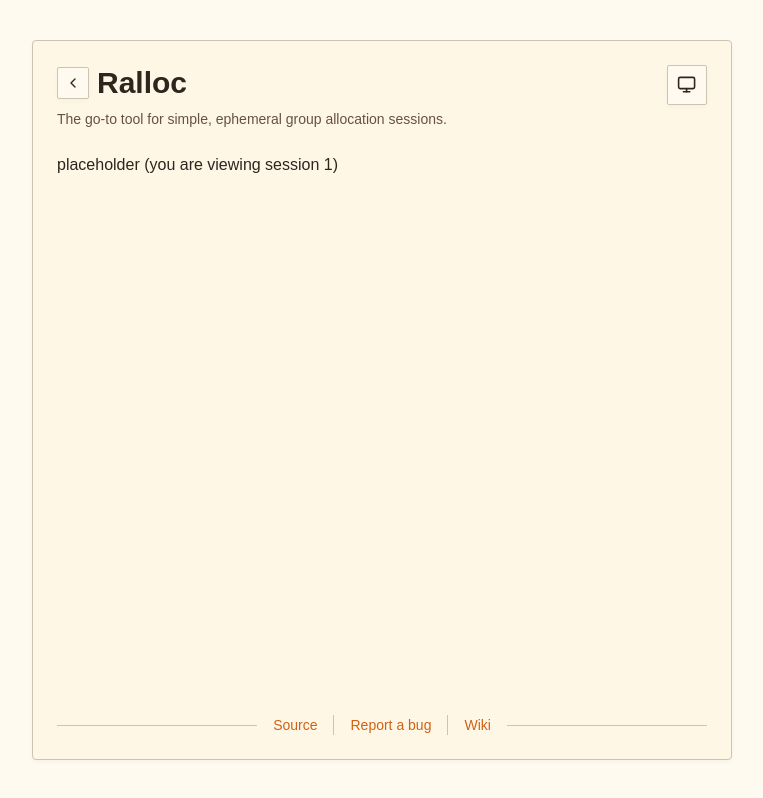
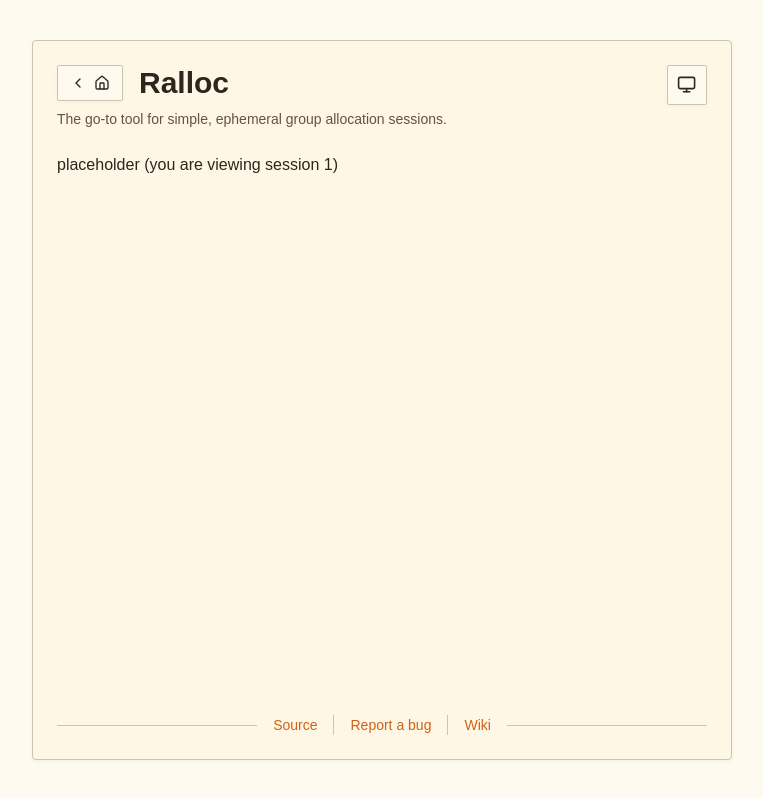
Before and after one commit to tomasvana10/ralloc, a Next.js app: page /s/1 in a window 1280 px wide. Shown: the whole page, without its empty margins (258-1021 px from the left). Built offline with nearby package versions, Linux system fonts and the light colour scheme; no server answers; the database is empty.

Commit message:
update returnTo href to / for /s/[code] and improve BasePage returnTo visualisation

```diff
--- a/src/app/s/[code]/page.tsx
+++ b/src/app/s/[code]/page.tsx
@@ -29,7 +29,7 @@ export default async function GroupSessionPage({ params }: Props) {
   if (!(await doesGroupSessionExist(code))) notFound();
 
   return (
-    <BasePage returnTo="/sessions">
+    <BasePage returnTo="/">
       <p>placeholder (you are viewing session {code})</p>
     </BasePage>
   );
--- a/src/components/base-page.tsx
+++ b/src/components/base-page.tsx
@@ -1,4 +1,4 @@
-import { ChevronLeftIcon } from "lucide-react";
+import { ChevronLeftIcon, HomeIcon, type LucideIcon } from "lucide-react";
 import Link from "next/link";
 import { auth } from "@/auth";
 import { Footer } from "./footer";
@@ -15,6 +15,10 @@ import {
 } from "./ui/card";
 import { Toaster } from "./ui/sonner";
 
+const returnToIcons: Record<string, LucideIcon> = {
+  "/": HomeIcon,
+};
+
 export async function BasePage({
   children,
   returnTo,
@@ -23,6 +27,7 @@ export async function BasePage({
   returnTo?: string;
 }>) {
   const session = await auth();
+  const ReturnToIcon = !returnTo ? null : (returnToIcons[returnTo] ?? null);
 
   return (
     <div className="flex justify-center sm:p-10 p-1 min-h-screen">
@@ -30,14 +35,12 @@ export async function BasePage({
         <CardHeader className="flex justify-between max-[350px]:flex-col-reverse max-[450px]:gap-4">
           <div>
             <CardTitle className="text-3xl">
-              <div className="flex items-center gap-2">
+              <div className="flex items-center gap-4">
                 {returnTo && (
                   <Link href={returnTo} tabIndex={-1} className="leading-0">
-                    <Button
-                      size="icon-sm"
-                      variant="outline"
-                      aria-label="Go back">
+                    <Button variant="outline" aria-label="Go back">
                       <ChevronLeftIcon className="size-4" />
+                      {ReturnToIcon && <ReturnToIcon className="size-4" />}
                     </Button>
                   </Link>
                 )}
```
